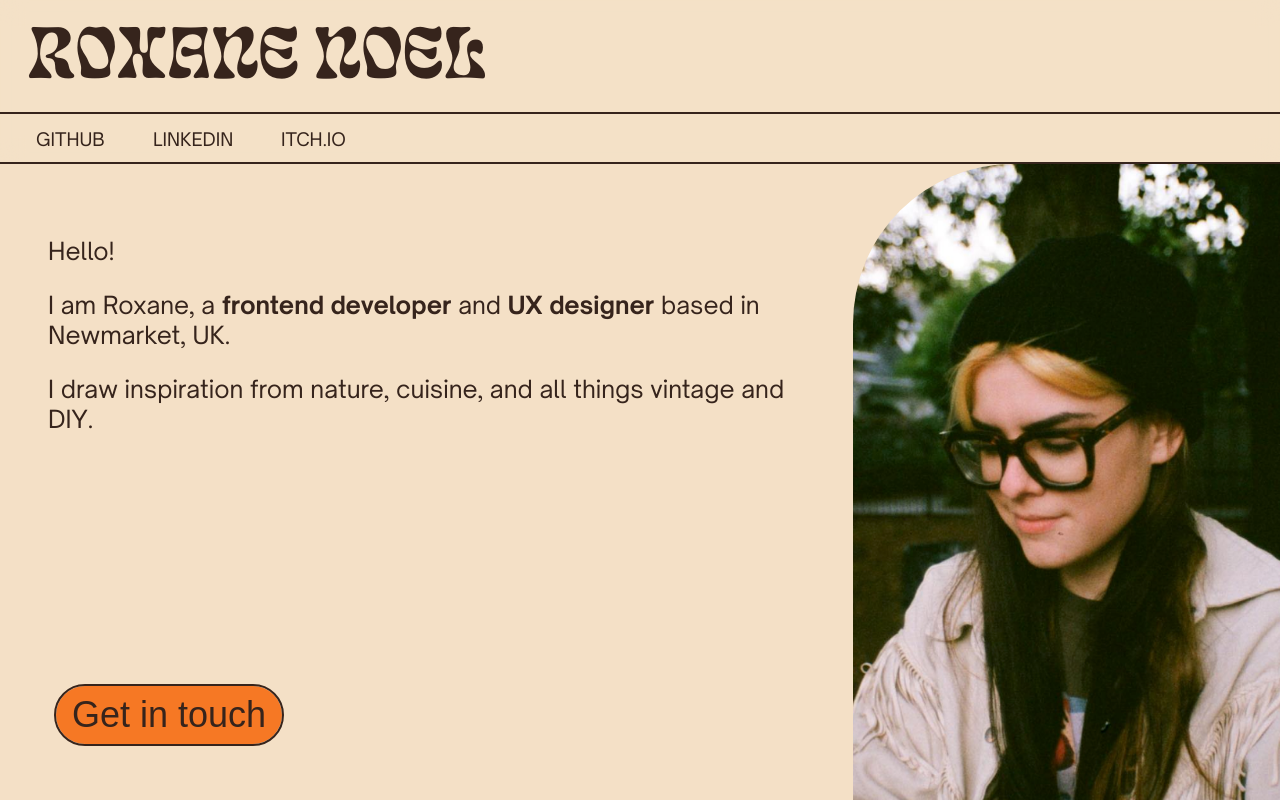
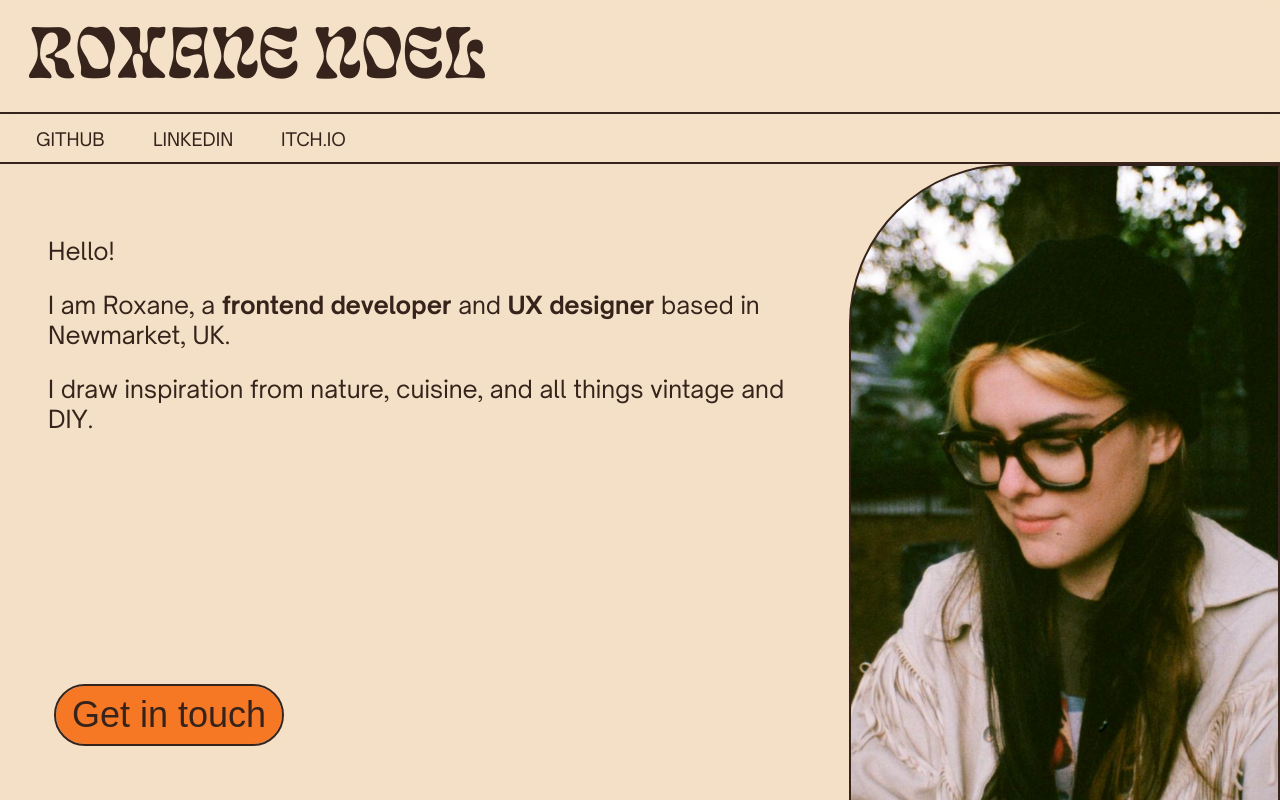
Before and after one commit to Roxanoel/roxanoel.github.io, a React (Create React App) app: page / in a window 1280 px wide. Shown: the top 800 px of the page. Built offline with nearby package versions, Linux system fonts and the light colour scheme.

Commit message:
Added portrait outline for balance

```diff
--- a/src/scss/components/_portrait.scss
+++ b/src/scss/components/_portrait.scss
@@ -1,3 +1,5 @@
+@use '../base/structural';
+
 .portrait {
     // Image + placement
     background-image: url("../../assets/img/portrait.png");
@@ -7,4 +9,7 @@
     // Shape + size
     border-top-left-radius: 10rem;
     width: min(720px, 33.33vw);
+
+    // Other
+    border: structural.$border-outline;
 }
```
